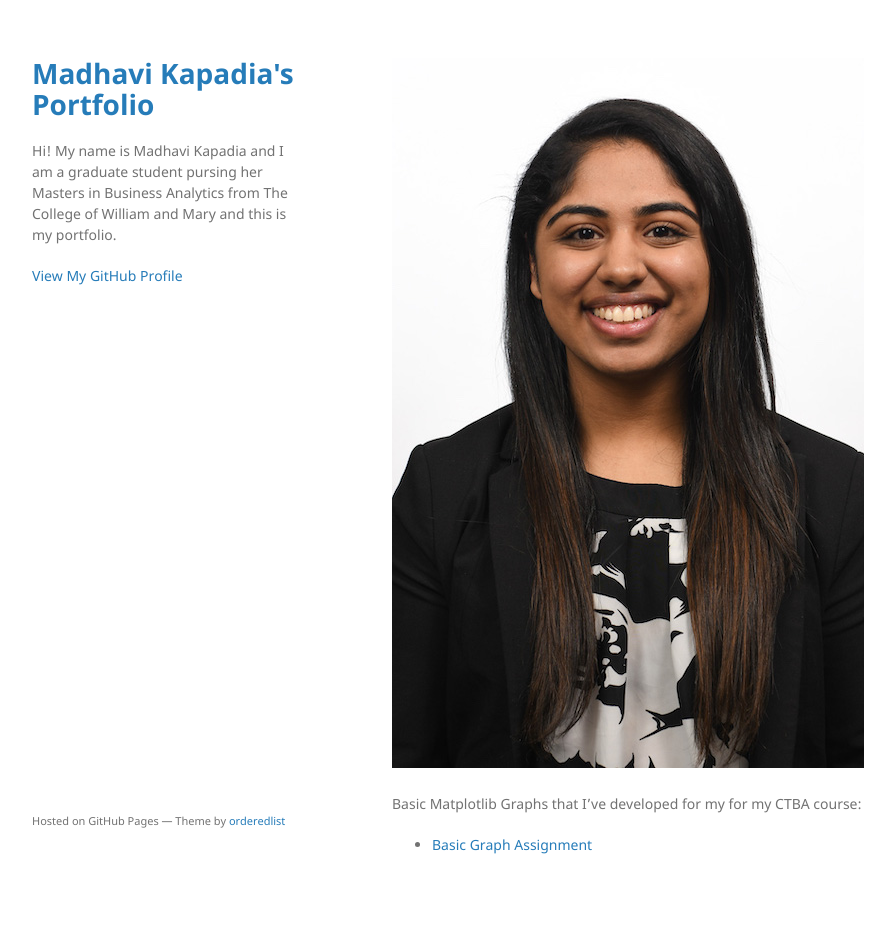
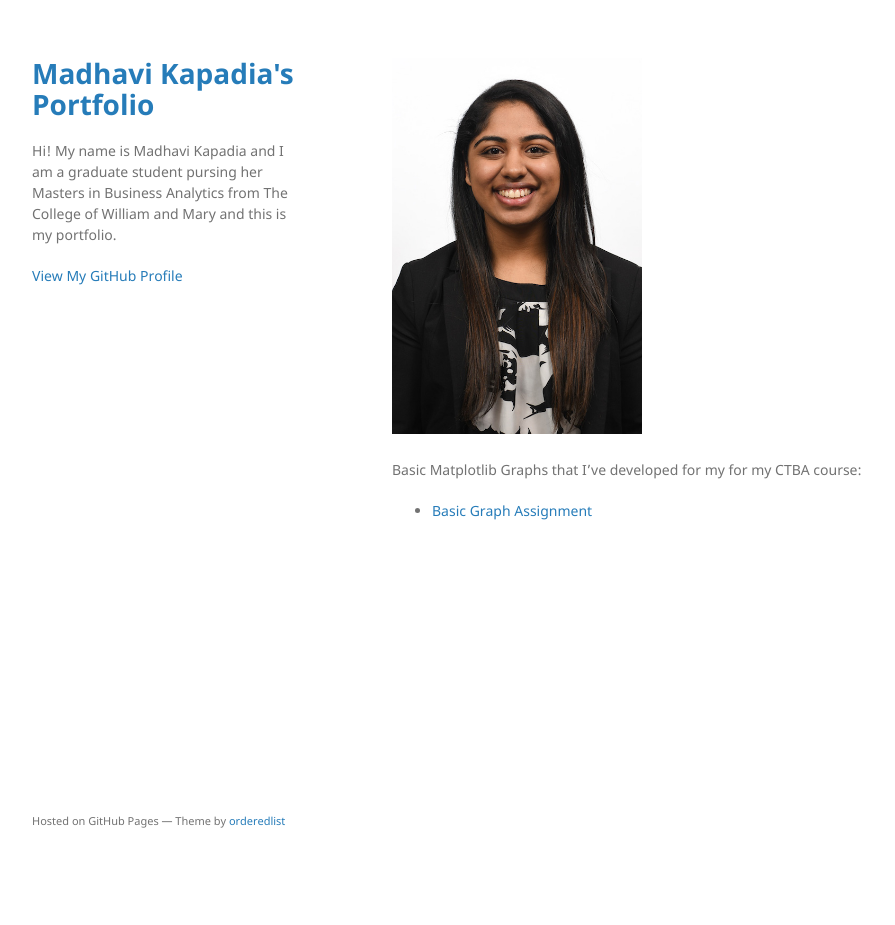
Before and after one commit to mvkapadia/mvkapadia.github.io, a Jekyll site: the page built from index.md, in a window 1280 px wide. Shown: the whole page, without its empty margins (178-1073 px from the left). Built offline with Jekyll 4.4.1, drawn with Linux system fonts in a browser that asks for light colours; our own code applies the rules of GitHub Pages for plain Markdown files; after the commit the page ends 900 px from its top, so only the background shows below that.

Commit message:
Update index.md

```diff
--- a/index.md
+++ b/index.md
@@ -3,8 +3,7 @@ title: Madhavi's Portfolio
 description:
 ---
 
-
-![My Picture](/pics/IMG_1983.JPG)
+<img src="/pics/IMG_1983.JPG" width="50%" height="50%">
 
 Basic Matplotlib Graphs that I've developed for my for my CTBA course:
 
```
